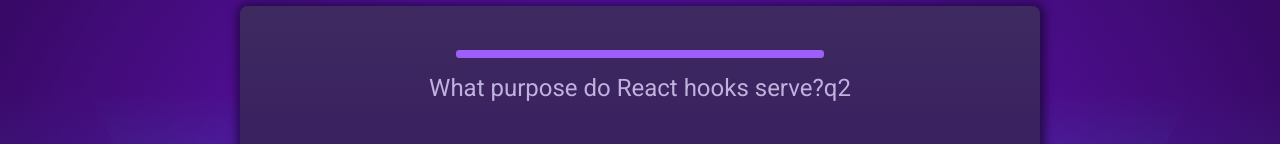
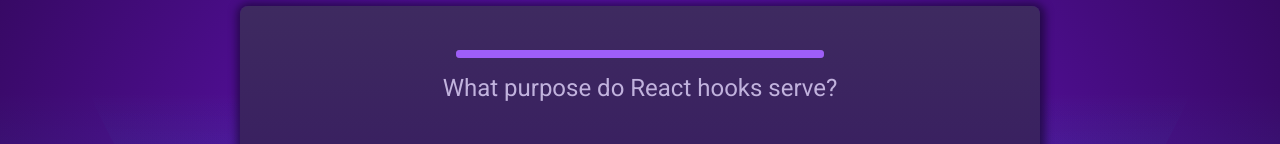
Before and after one commit to Irostovsky/quiz, a React (Vite) app: page / in a window 1280 px wide. Shown: the part 205-349 px from the top of the page. Built offline with nearby package versions, Linux system fonts and the light colour scheme.

Commit message:
Cleanup.

```diff
--- a/src/components/QuestionTimer.jsx
+++ b/src/components/QuestionTimer.jsx
@@ -4,21 +4,17 @@
   const [remainingTime, setRemainingTime] = useState(timeout);
 
   useEffect(() => {
-    console.log("SETTING TIMEOUT");
     const timeoutTimer = setTimeout(onTimeout, timeout);
     return () => {
-      console.log("CLEAR TIMEOUT");
       clearTimeout(timeoutTimer);
     };
   }, [timeout, onTimeout]);
 
   useEffect(() => {
-    console.log("SETTING INTERVAL");
     const progressInterval = setInterval(() => {
       setRemainingTime((prevValue) => prevValue - 500);
     }, 500);
     return () => {
-      console.log("CLEAR INTERVAL");
       clearInterval(progressInterval);
     };
   }, []);
--- a/src/components/Quiz.jsx
+++ b/src/components/Quiz.jsx
@@ -1,4 +1,4 @@
-import { useCallback, useEffect, useState } from "react";
+import { useCallback, useState } from "react";
 import QUESTIONS from "../questions.js";
 import { shuffleArray } from "../utils.js";
 import quizCompleteImg from "../assets/quiz-complete.png";
@@ -42,10 +42,7 @@
           timeout="5000"
           onTimeout={handleSkipAnswer}
         />
-        <h2>
-          {question.text}
-          {question.id}
-        </h2>
+        <h2>{question.text}</h2>
         <ul id="answers">
           {shuffledAnswers.map((answer) => (
             <li key={answer} className="answer">
```
